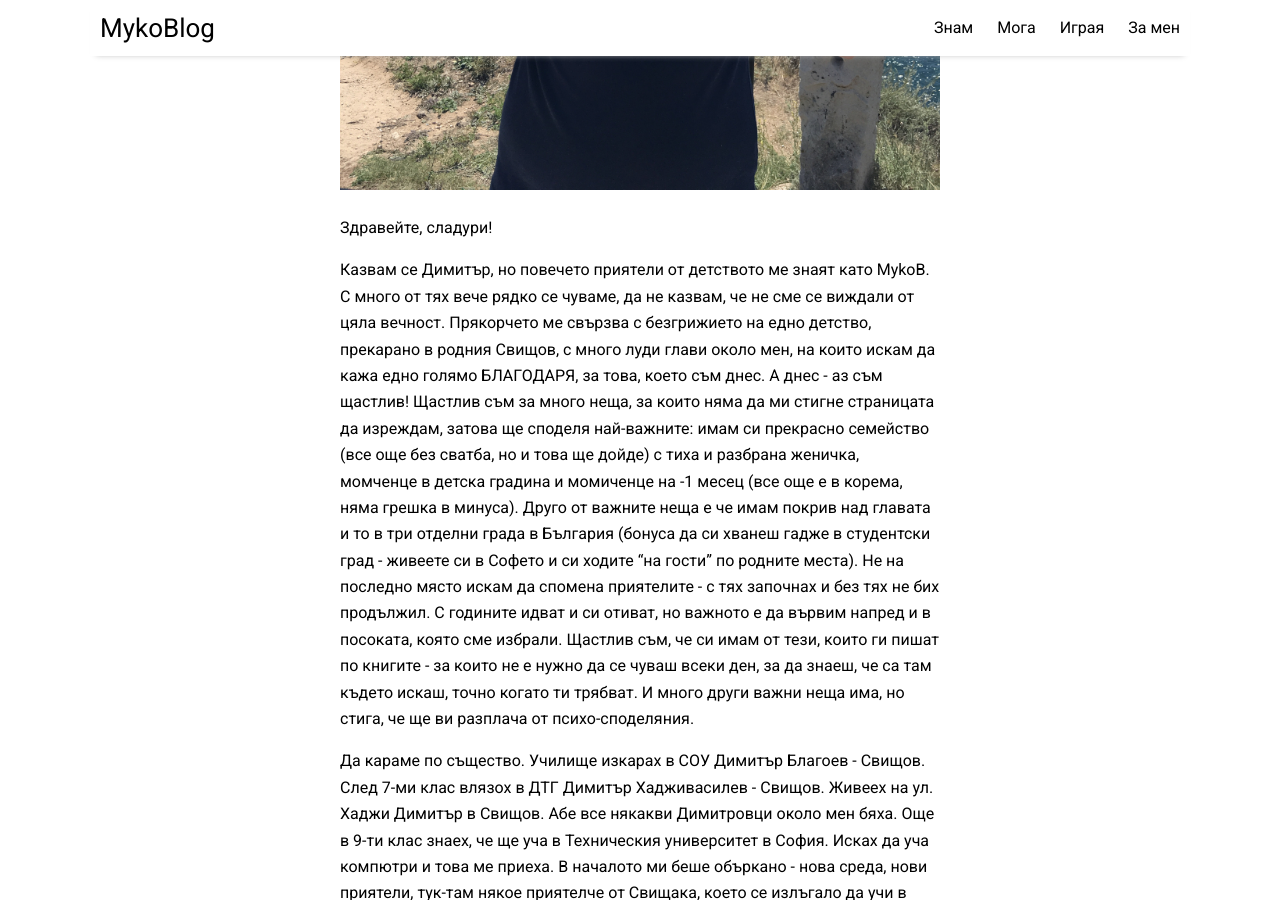
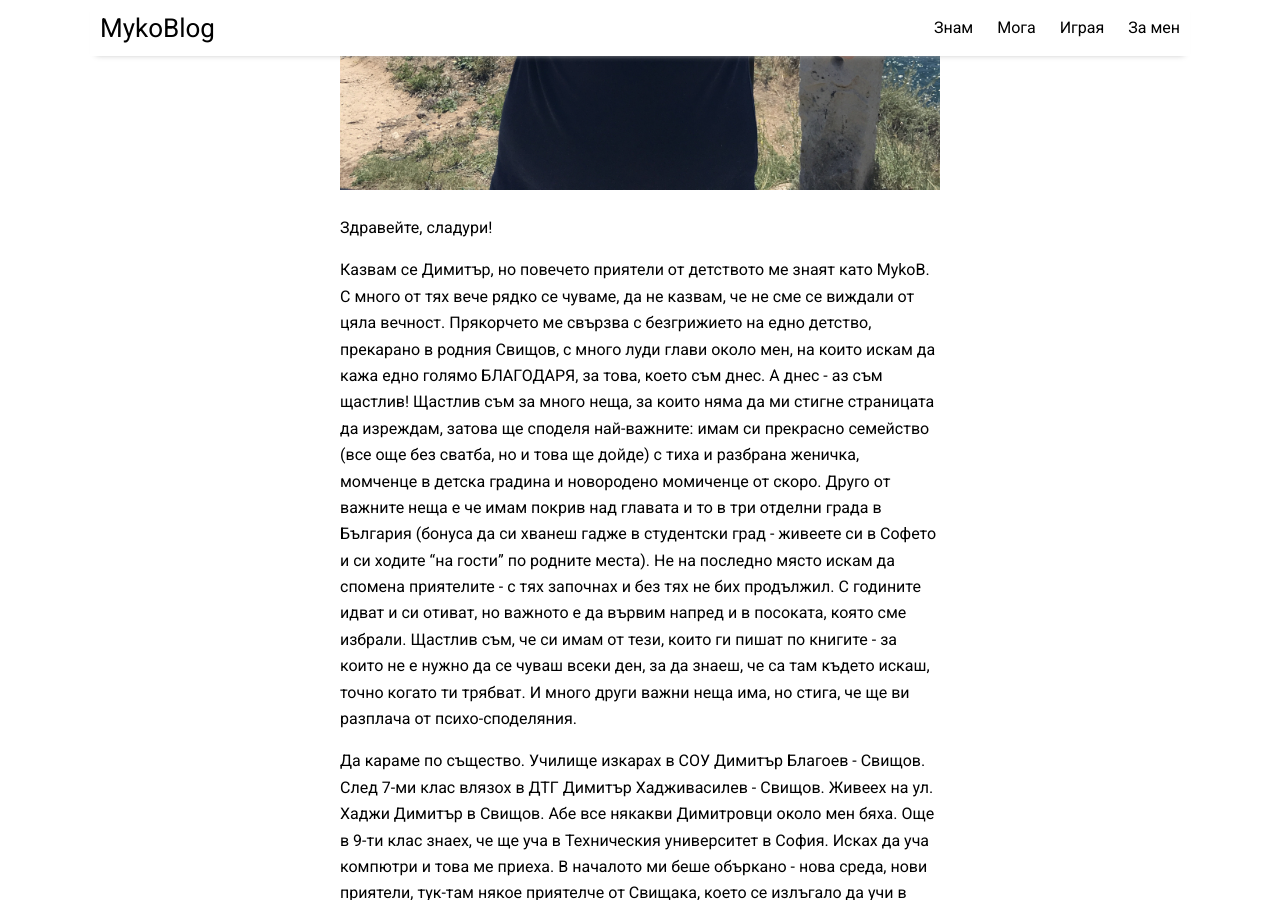
Before and after one commit to dimitroffs/blog, a Jekyll site: the page built from pages/about.md, in a window 1280 px wide and 900 px high, scrolled down 741 px. Built offline with Jekyll 4.4.1, drawn with Linux system fonts in a browser that asks for light colours; nearby versions of some CDN libraries.

Commit message:
about page katy was born

```diff
--- a/pages/about.md
+++ b/pages/about.md
@@ -6,7 +6,7 @@
 
 Здравейте, сладури!
 
-Казвам се Димитър, но повечето приятели от детството ме знаят като MykoB. С много от тях вече рядко се чуваме, да не казвам, че не сме се виждали от цяла вечност. Прякорчето ме свързва с безгрижието на едно детство, прекарано в родния Свищов, с много луди глави около мен, на които искам да кажа едно голямо БЛАГОДАРЯ, за това, което съм днес. А днес - аз съм щастлив! Щастлив съм за много неща, за които няма да ми стигне страницата да изреждам, затова ще споделя най-важните: имам си прекрасно семейство (все още без сватба, но и това ще дойде) с тиха и разбрана женичка, момченце в детска градина и момиченце на -1 месец (все още е в корема, няма грешка в минуса). Друго от важните неща е че имам покрив над главата и то в три отделни града в България (бонуса да си хванеш гадже в студентски град - живеете си в Софето и си ходите "на гости" по родните места). Не на последно място искам да спомена приятелите - с тях започнах и без тях не бих продължил. С годините идват и си отиват, но важното е да вървим напред и в посоката, която сме избрали. Щастлив съм, че си имам от тези, които ги пишат по книгите - за които не е нужно да се чуваш всеки ден, за да знаеш, че са там където искаш, точно когато ти трябват. И много други важни неща има, но стига, че ще ви разплача от психо-споделяния.
+Казвам се Димитър, но повечето приятели от детството ме знаят като MykoB. С много от тях вече рядко се чуваме, да не казвам, че не сме се виждали от цяла вечност. Прякорчето ме свързва с безгрижието на едно детство, прекарано в родния Свищов, с много луди глави около мен, на които искам да кажа едно голямо БЛАГОДАРЯ, за това, което съм днес. А днес - аз съм щастлив! Щастлив съм за много неща, за които няма да ми стигне страницата да изреждам, затова ще споделя най-важните: имам си прекрасно семейство (все още без сватба, но и това ще дойде) с тиха и разбрана женичка, момченце в детска градина и новородено момиченце от скоро. Друго от важните неща е че имам покрив над главата и то в три отделни града в България (бонуса да си хванеш гадже в студентски град - живеете си в Софето и си ходите "на гости" по родните места). Не на последно място искам да спомена приятелите - с тях започнах и без тях не бих продължил. С годините идват и си отиват, но важното е да вървим напред и в посоката, която сме избрали. Щастлив съм, че си имам от тези, които ги пишат по книгите - за които не е нужно да се чуваш всеки ден, за да знаеш, че са там където искаш, точно когато ти трябват. И много други важни неща има, но стига, че ще ви разплача от психо-споделяния.
 
 Да караме по същество. Училище изкарах в СОУ Димитър Благоев - Свищов. След 7-ми клас влязох в ДТГ Димитър Хадживасилев - Свищов. Живеех на ул. Хаджи Димитър в Свищов. Абе все някакви Димитровци около мен бяха. Още в 9-ти клас знаех, че ще уча в Техническия университет в София. Исках да уча компютри и това ме приеха. В началото ми беше объркано - нова среда, нови приятели, тук-там някое приятелче от Свищака, което се излъгало да учи в София. Абе кеф голям си беше! Аз, като отличник на випуска в Търговската гимназия, си действам с хъс в МЕИ-то (ТУ-София след комунизма). Ама още на първите изпити ми разказаха играта тея по математика. А аз си бях добър по математика! Едно да знаете от мен - не учете за оценки (аз не съм го правил), а за знания. И то тези знания, които има смисъл да се помнят. Та в Техническия бързо режат крилцата на "звездите" от провинцията. Не се определям като звезда, разбира се, но все някой е повярвал в теб и не е било напразно. С няколко думи - университета учи на живот, затова не го пропускайте!
 
```
